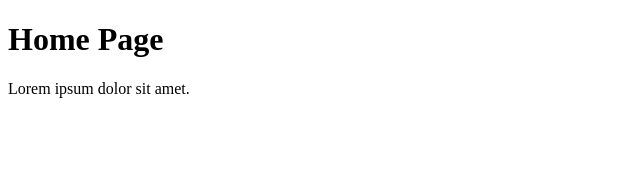
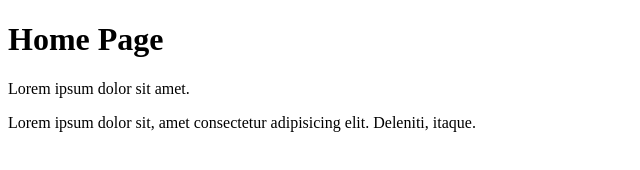
Before and after one commit to madigsm9-star/splitmate, a plain HTML site: page index.html in a window 1280 px wide. Shown: the whole page, without its empty margins (0-640 px from the left). Drawn offline with Linux system fonts and the light colour scheme.

Commit message:
Index Update

```diff
--- a/index.html
+++ b/index.html
@@ -10,6 +10,7 @@
 <body>
     <h1>Home Page</h1>
     <p>Lorem ipsum dolor sit amet.</p>
+    <p>Lorem ipsum dolor sit, amet consectetur adipisicing elit. Deleniti, itaque.</p>
 </body>
 
 </html>
```
